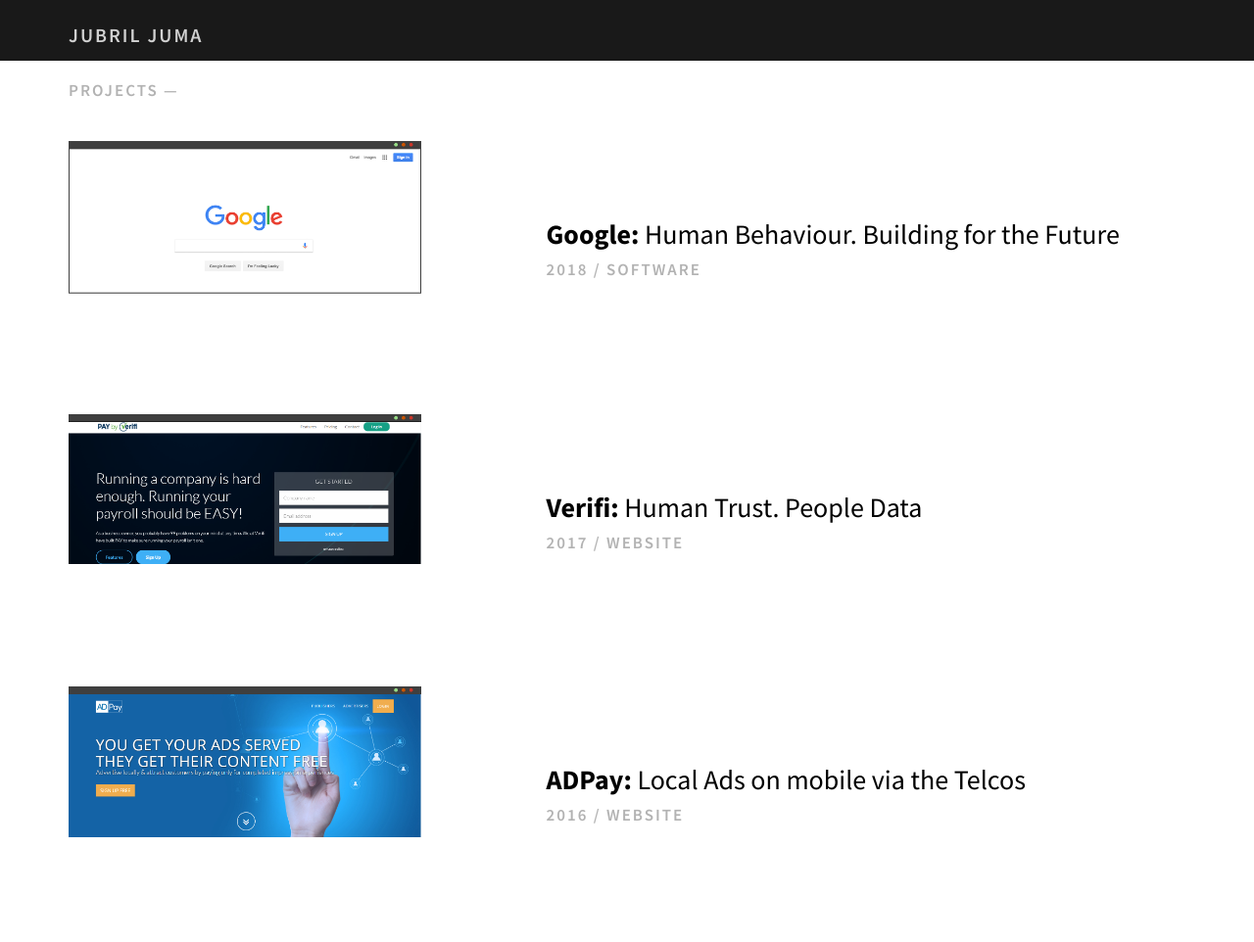
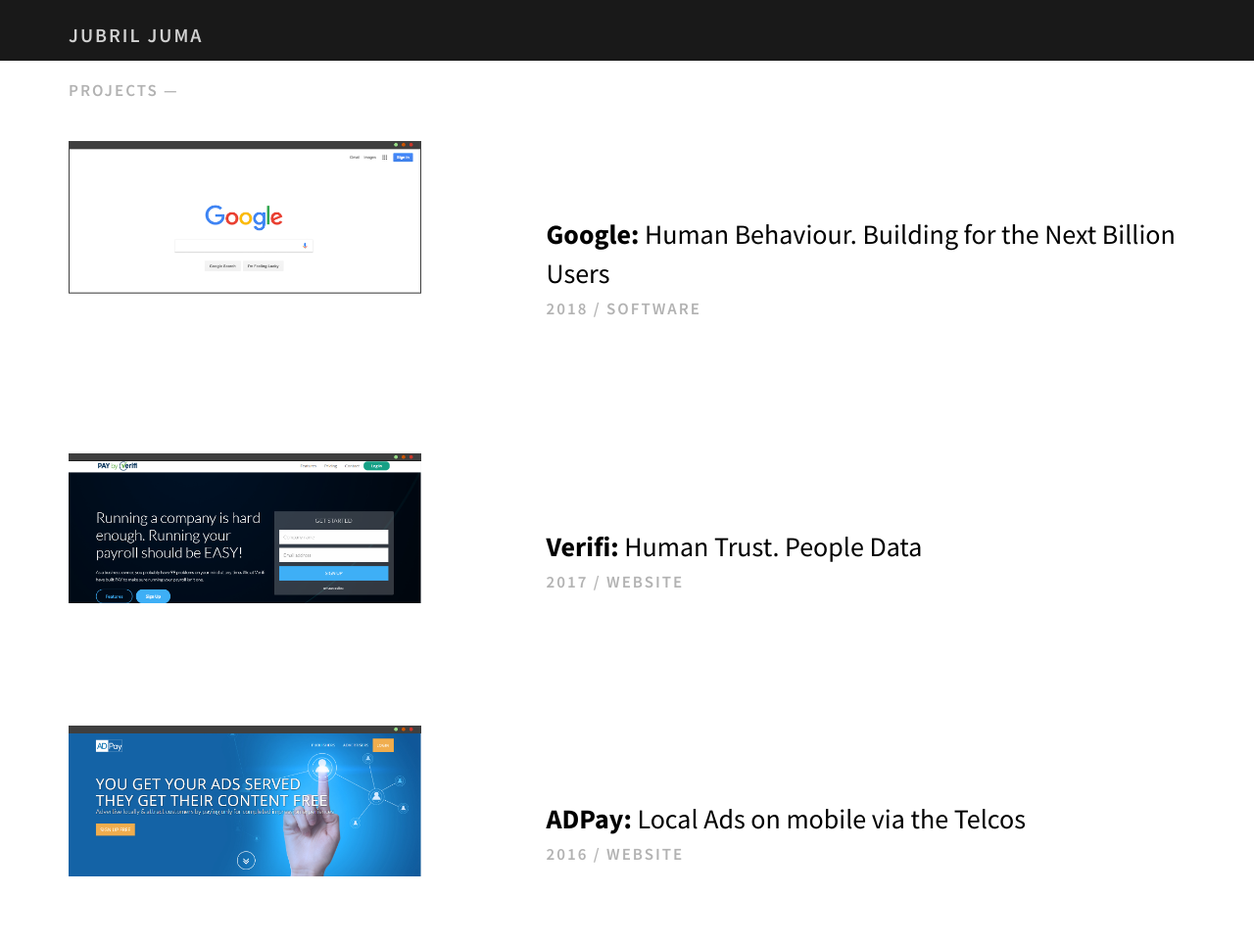
Before and after one commit to JubrilJuma/jubriljuma.github.io, a plain HTML site: page ux.html in a window 1280 px wide. Shown: the top 962 px of the page at 98% size. Drawn offline with nearby package versions, Linux system fonts and the light colour scheme; a script that the page names is missing.

Commit message:
NBU Update to Google summary

```diff
--- a/ux.html
+++ b/ux.html
@@ -43,7 +43,7 @@
 					</div>
 					<div class="col-md-7 col-md-offset-1 col-sm-7 col-sm-offset-1">
 						<div class="preview-info">
-							<div class="preview-title">Google: <span>Human Behaviour. Building for the Future</span></div>
+							<div class="preview-title">Google: <span>Human Behaviour. Building for the Next Billion Users</span></div>
 							<div class="preview-date">2018 / Software</div>
 						</div>
 					</div>
```
